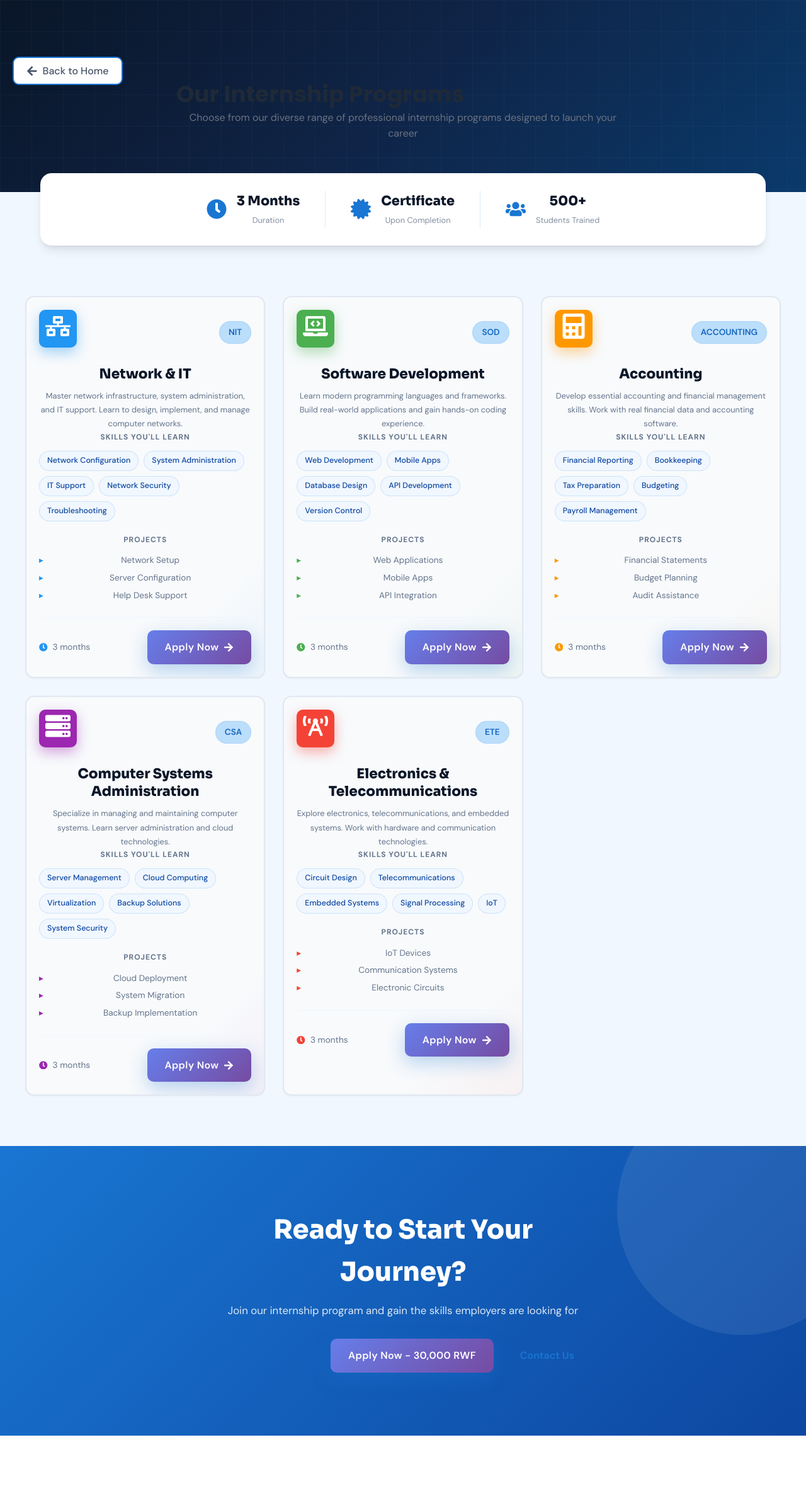
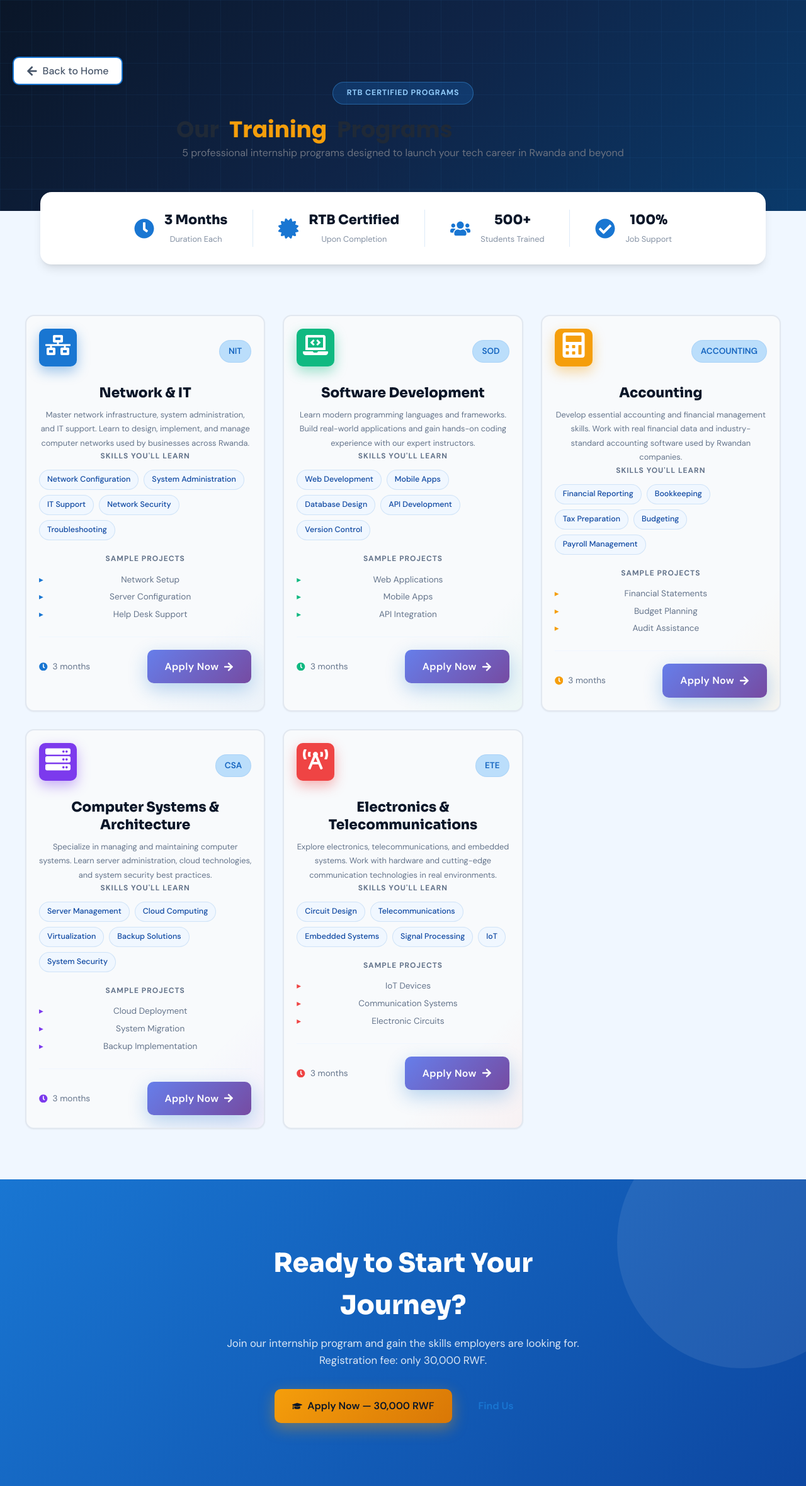
Before and after one commit to nicyuzuzoog/KNAX, a React (Create React App) app in the folder frontend/: page /departments in a window 1280 px wide. Shown: the whole page at 63% size. Before the commit the page ends 2280 px from the top, so only its background shows below. Built offline with nearby package versions, Linux system fonts and the light colour scheme.

Commit message:
Update Departments.jsx
ahhhh

```diff
--- a/frontend/src/pages/Departments/Departments.jsx
+++ b/frontend/src/pages/Departments/Departments.jsx
@@ -11,7 +11,9 @@ import {
   FaArrowRight,
   FaClock,
   FaCertificate,
-  FaUsers
+  FaUsers,
+  FaCheckCircle,
+  FaGraduationCap
 } from 'react-icons/fa';
 import './Departments.css';
 
@@ -20,8 +22,8 @@ const departments = [
     id: 'NIT',
     name: 'Network & IT',
     icon: <FaNetworkWired />,
-    color: '#2196F3',
-    description: 'Master network infrastructure, system administration, and IT support. Learn to design, implement, and manage computer networks.',
+    color: '#1976D2',
+    description: 'Master network infrastructure, system administration, and IT support. Learn to design, implement, and manage computer networks used by businesses across Rwanda.',
     skills: ['Network Configuration', 'System Administration', 'IT Support', 'Network Security', 'Troubleshooting'],
     duration: '3 months',
     projects: ['Network Setup', 'Server Configuration', 'Help Desk Support']
@@ -30,8 +32,8 @@ const departments = [
     id: 'SOD',
     name: 'Software Development',
     icon: <FaLaptopCode />,
-    color: '#4CAF50',
-    description: 'Learn modern programming languages and frameworks. Build real-world applications and gain hands-on coding experience.',
+    color: '#10B981',
+    description: 'Learn modern programming languages and frameworks. Build real-world applications and gain hands-on coding experience with our expert instructors.',
     skills: ['Web Development', 'Mobile Apps', 'Database Design', 'API Development', 'Version Control'],
     duration: '3 months',
     projects: ['Web Applications', 'Mobile Apps', 'API Integration']
@@ -40,18 +42,18 @@ const departments = [
     id: 'ACCOUNTING',
     name: 'Accounting',
     icon: <FaCalculator />,
-    color: '#FF9800',
-    description: 'Develop essential accounting and financial management skills. Work with real financial data and accounting software.',
+    color: '#F59E0B',
+    description: 'Develop essential accounting and financial management skills. Work with real financial data and industry-standard accounting software used by Rwandan companies.',
     skills: ['Financial Reporting', 'Bookkeeping', 'Tax Preparation', 'Budgeting', 'Payroll Management'],
     duration: '3 months',
     projects: ['Financial Statements', 'Budget Planning', 'Audit Assistance']
   },
   {
     id: 'CSA',
-    name: 'Computer Systems Administration',
+    name: 'Computer Systems & Architecture',
     icon: <FaServer />,
-    color: '#9C27B0',
-    description: 'Specialize in managing and maintaining computer systems. Learn server administration and cloud technologies.',
+    color: '#7C3AED',
+    description: 'Specialize in managing and maintaining computer systems. Learn server administration, cloud technologies, and system security best practices.',
     skills: ['Server Management', 'Cloud Computing', 'Virtualization', 'Backup Solutions', 'System Security'],
     duration: '3 months',
     projects: ['Cloud Deployment', 'System Migration', 'Backup Implementation']
@@ -60,8 +62,8 @@ const departments = [
     id: 'ETE',
     name: 'Electronics & Telecommunications',
     icon: <FaBroadcastTower />,
-    color: '#F44336',
-    description: 'Explore electronics, telecommunications, and embedded systems. Work with hardware and communication technologies.',
+    color: '#EF4444',
+    description: 'Explore electronics, telecommunications, and embedded systems. Work with hardware and cutting-edge communication technologies in real environments.',
     skills: ['Circuit Design', 'Telecommunications', 'Embedded Systems', 'Signal Processing', 'IoT'],
     duration: '3 months',
     projects: ['IoT Devices', 'Communication Systems', 'Electronic Circuits']
@@ -71,30 +73,30 @@ const departments = [
 const Departments = () => {
   return (
     <div className="departments-page">
-      {/* Back Button */}
       <BackButton to="/" text="Back to Home" />
 
-      {/* Header */}
+      {/* HEADER */}
       <div className="departments-header">
         <div className="header-content">
-          <h1>Our Internship Programs</h1>
-          <p>Choose from our diverse range of professional internship programs designed to launch your career</p>
+          <span className="header-badge">RTB Certified Programs</span>
+          <h1>Our <span>Training</span> Programs</h1>
+          <p>5 professional internship programs designed to launch your tech career in Rwanda and beyond</p>
         </div>
       </div>
 
-      {/* Stats Bar */}
+      {/* STATS BAR */}
       <div className="stats-bar">
         <div className="stat-item">
           <FaClock />
           <div>
             <span className="stat-value">3 Months</span>
-            <span className="stat-label">Duration</span>
+            <span className="stat-label">Duration Each</span>
           </div>
         </div>
         <div className="stat-item">
           <FaCertificate />
           <div>
-            <span className="stat-value">Certificate</span>
+            <span className="stat-value">RTB Certified</span>
             <span className="stat-label">Upon Completion</span>
           </div>
         </div>
@@ -105,9 +107,16 @@ const Departments = () => {
             <span className="stat-label">Students Trained</span>
           </div>
         </div>
+        <div className="stat-item">
+          <FaCheckCircle />
+          <div>
+            <span className="stat-value">100%</span>
+            <span className="stat-label">Job Support</span>
+          </div>
+        </div>
       </div>
 
-      {/* Departments Grid */}
+      {/* DEPARTMENTS GRID */}
       <div className="departments-container">
         <div className="departments-grid">
           {departments.map((dept) => (
@@ -116,7 +125,7 @@ const Departments = () => {
                 <div className="dept-icon" style={{ background: dept.color }}>
                   {dept.icon}
                 </div>
-                <div className="dept-badge">{dept.id}</div>
+                <span className="dept-badge">{dept.id}</span>
               </div>
 
               <h2>{dept.name}</h2>
@@ -125,18 +134,16 @@ const Departments = () => {
               <div className="dept-section">
                 <h4>Skills You'll Learn</h4>
                 <div className="skills-list">
-                  {dept.skills.map((skill, index) => (
-                    <span key={index} className="skill-tag">{skill}</span>
+                  {dept.skills.map((skill, i) => (
+                    <span key={i} className="skill-tag">{skill}</span>
                   ))}
                 </div>
               </div>
 
               <div className="dept-section">
-                <h4>Projects</h4>
+                <h4>Sample Projects</h4>
                 <ul className="projects-list">
-                  {dept.projects.map((project, index) => (
-                    <li key={index}>{project}</li>
-                  ))}
+                  {dept.projects.map((p, i) => <li key={i}>{p}</li>)}
                 </ul>
               </div>
 
@@ -154,17 +161,17 @@ const Departments = () => {
         </div>
       </div>
 
-      {/* CTA Section */}
+      {/* CTA */}
       <div className="departments-cta">
         <div className="cta-content">
           <h2>Ready to Start Your Journey?</h2>
-          <p>Join our internship program and gain the skills employers are looking for</p>
+          <p>Join our internship program and gain the skills employers are looking for. Registration fee: only 30,000 RWF.</p>
           <div className="cta-buttons">
-            <Link to="/register" className="btn btn-primary btn-large">
-              Apply Now - 30,000 RWF
+            <Link to="/register" className="btn btn-gold btn-large">
+              <FaGraduationCap /> Apply Now — 30,000 RWF
             </Link>
-            <Link to="/contact" className="btn btn-outline btn-large">
-              Contact Us
+            <Link to="/find-us" className="btn btn-outline btn-large">
+              Find Us
             </Link>
           </div>
         </div>
```
